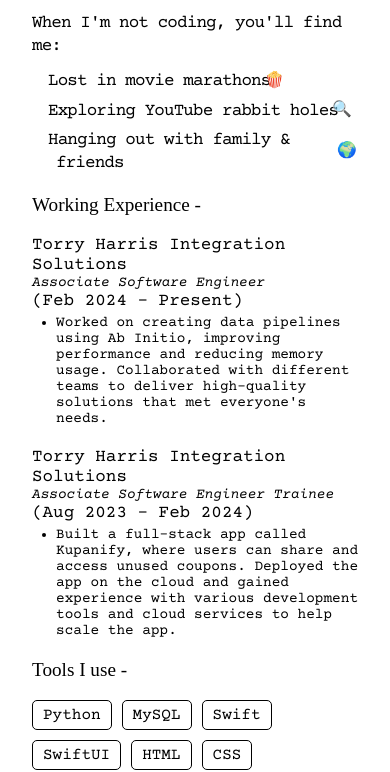
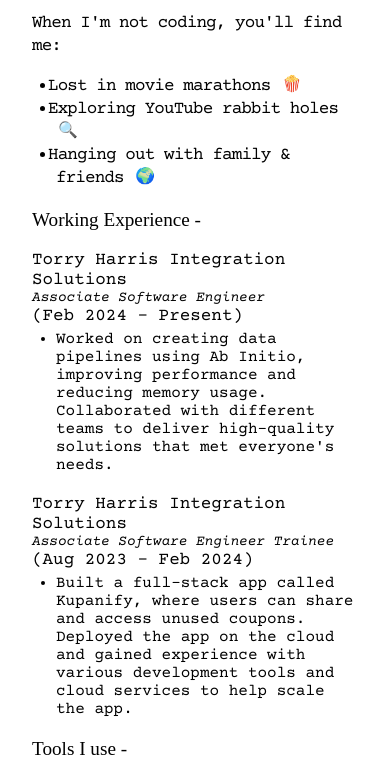
Before and after one commit to Kedar-Nadh/mknr, a React (Create React App) app: page /about in a window 390 px wide. Shown: the part 576-1348 px from the top of the page. Built offline with nearby package versions, Linux system fonts and the light colour scheme; a web font is replaced by a local one.

Commit message:
Update about.css

```diff
--- a/src/about.css
+++ b/src/about.css
@@ -37,19 +37,18 @@
   font-size: 1.1rem;
   letter-spacing: -0.05em;
   line-height: 1.4;
-  margin-bottom: 0.8rem;
+  margin-bottom: 0.rem;
   list-style-type: disc;
 }
 
 .About--subgroup ul {
   padding-left: 1.5rem;
   list-style-position: outside;
+  list-style-type: disc;
 }
 
 .About--subgroup li {
-  margin-bottom: 0.4rem;
   text-indent: -0.5rem;
-  display: flex;
   align-items: baseline;
 }
 
@@ -90,7 +89,7 @@
 }
 
 .About--work-item-description {
-  font-size: 0.9rem;
+  font-size: 1rem;
   margin: 0px;
   list-style-type: disc;
   margin-left: 1.5rem;
@@ -159,10 +158,6 @@
     font-size: 0.9em;
   }
 
-  .About--subgroup li {
-    align-items: center;
-  }
-
   .About--work {
     font-size: 1.1rem;
   }
```
